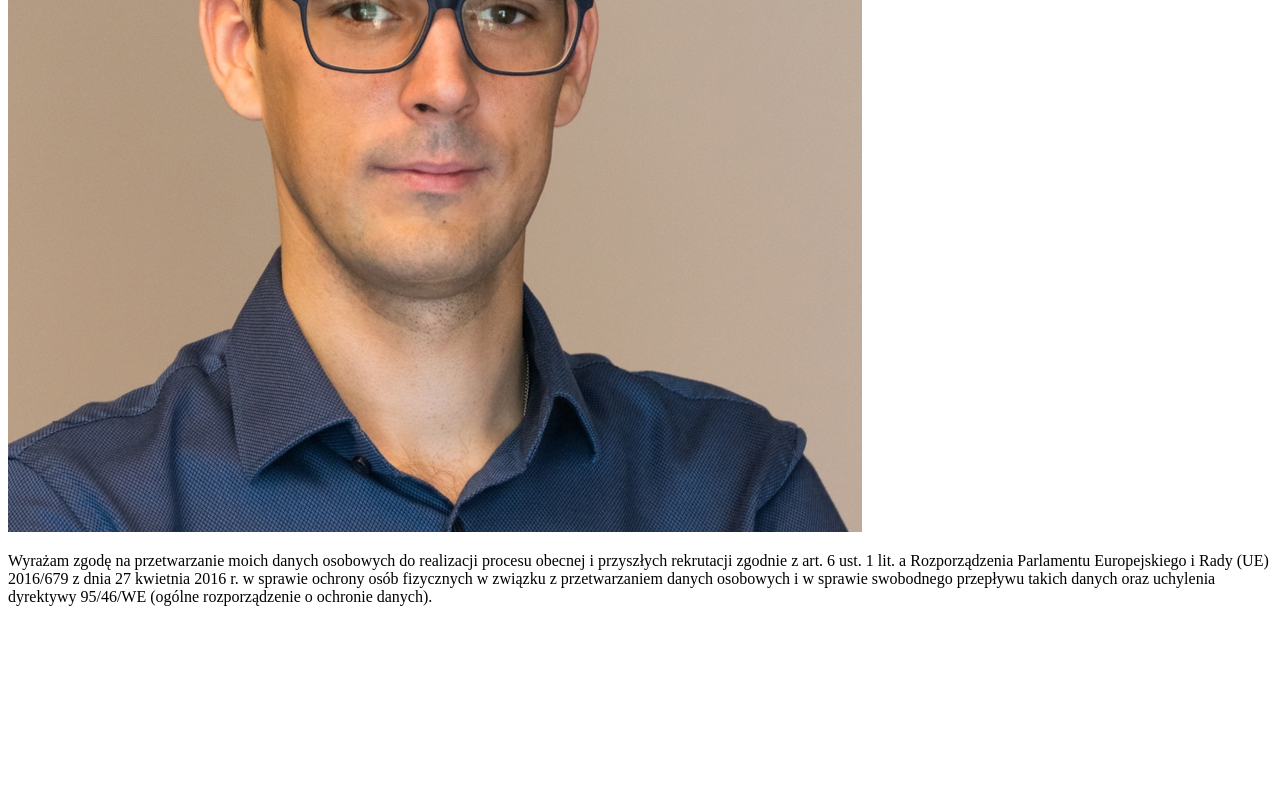
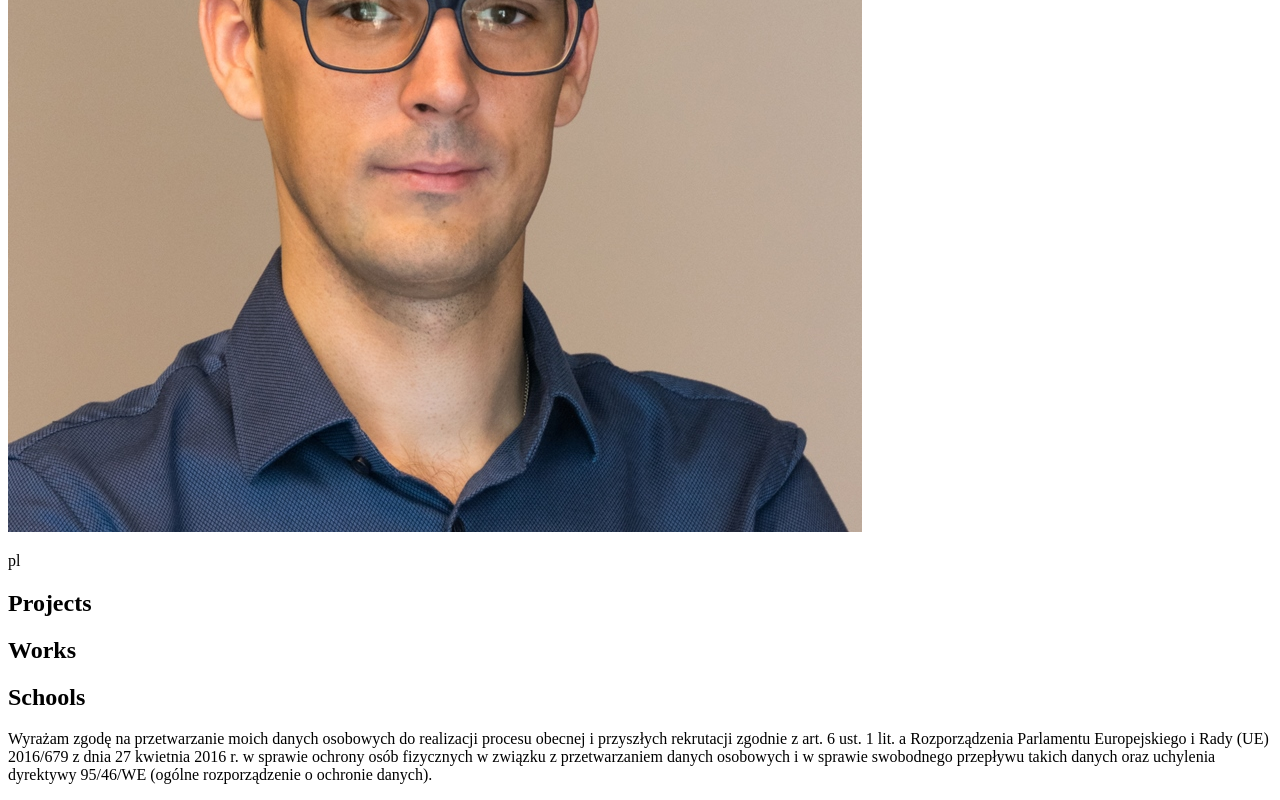
Before and after one commit to tomi5/tomasz-rysak-cv, a React (Create React App) app: page / in a window 1280 px wide. Shown: the part 618-1418 px from the top of the page. Before the commit the page ends 1240 px from the top, so only its background shows below. Built offline with nearby package versions, Linux system fonts and the light colour scheme.

Commit message:
add competences compontents, add context for choosen language

```diff
--- a/public/index.html
+++ b/public/index.html
@@ -5,7 +5,7 @@
   <meta charset="UTF-8" />
   <meta name="viewport" content="width=device-width, initial-scale=1.0">
   <meta http-equiv="X-UA-Compatible" content="ie=edge">
-  <link rel="manifest" href="%PUBLIC_URL%/manifest.json" />
+
   <title>Tomasz Rysak - front-end developer - CV</title>
 </head>
 
--- /dev/null
+++ b/src/LangContext.jsx
@@ -0,0 +1,5 @@
+import React from 'react';
+
+const LangContext = React.createContext();
+
+export default LangContext;
--- a/src/components/App/App.jsx
+++ b/src/components/App/App.jsx
@@ -2,6 +2,8 @@ import React, { useState } from 'react'
 import LangButtons from '../Buttons/LangButtons'
 import Header from '../Header/Header'
 import Footer from '../Footer/Footer'
+import Main from '../Main/Main'
+import LangContext from '../../LangContext'
 
 
 
@@ -15,12 +17,14 @@ const App = () => {
 
     return (
         <>
-            <LangButtons handleChangeLang={handleChangeLang} />
-            <div>
-                <Header lang={lang} />
-                {/* <Main /> */}
-                <Footer lang={lang} />
-            </div>
+            <LangContext.Provider value={lang}>
+                <LangButtons handleChangeLang={handleChangeLang} />
+                <div>
+                    <Header lang={lang} />
+                    <Main />
+                    <Footer lang={lang} />
+                </div>
+            </LangContext.Provider>
         </>
 
     );
--- /dev/null
+++ b/src/components/Cards/Cards.jsx
@@ -0,0 +1,16 @@
+import React from 'react';
+import LangContext from '../../LangContext'
+
+const Cards = () => {
+    return (
+        <LangContext.Consumer>
+            {(lang) => (
+
+                <p>{lang}</p>
+
+            )}
+        </LangContext.Consumer>
+    );
+}
+
+export default Cards;
--- /dev/null
+++ b/src/components/Competences/Competences.jsx
@@ -0,0 +1,18 @@
+import React from 'react';
+import Projects from './CompetencesProjects';
+import Works from './CompetencesWorks';
+import Education from './CompetencesSchools';
+// import LangContext from '../../LangContext'
+
+const Competences = () => {
+    return (
+        <div>
+            <Projects />
+            <Works />
+            <Education />
+        </div>
+
+    );
+}
+
+export default Competences;
--- /dev/null
+++ b/src/components/Competences/CompetencesProjects.jsx
@@ -0,0 +1,17 @@
+import React from 'react';
+import LangContext from '../../LangContext'
+
+const Projects = () => {
+    return (
+        <LangContext.Consumer>
+            {(lang) => (
+                <section>
+                    <h1>Projects</h1>
+                </section>
+            )}
+
+        </LangContext.Consumer>
+    );
+}
+
+export default Projects;
--- /dev/null
+++ b/src/components/Competences/CompetencesSchools.jsx
@@ -0,0 +1,18 @@
+import React from 'react';
+import LangContext from '../../LangContext'
+
+const Schools = () => {
+    return (
+        <LangContext.Consumer>
+            {(lang) => (
+                <section>
+                    <h1>Schools</h1>
+                </section>
+            )}
+
+        </LangContext.Consumer>
+
+    );
+}
+
+export default Schools;
--- /dev/null
+++ b/src/components/Competences/CompetencesWorks.jsx
@@ -0,0 +1,18 @@
+import React from 'react';
+import LangContext from '../../LangContext'
+
+
+const Works = () => {
+    return (
+        <LangContext.Consumer>
+            {(lang) => (
+                <section>
+                    <h1>Works</h1>
+                </section>
+            )}
+
+        </LangContext.Consumer>
+    );
+}
+
+export default Works;
--- a/src/components/Footer/Footer.jsx
+++ b/src/components/Footer/Footer.jsx
@@ -2,13 +2,13 @@ import React from 'react';
 
 
 
-const CLAUSE = {
-    pl: "Wyrażam zgodę na przetwarzanie moich danych osobowych do realizacji procesu obecnej i przyszłych rekrutacji zgodnie z art. 6 ust. 1 lit. a Rozporządzenia Parlamentu Europejskiego i Rady (UE) 2016/679 z dnia 27 kwietnia 2016 r. w sprawie ochrony osób fizycznych w związku z przetwarzaniem danych osobowych i w sprawie swobodnego przepływu takich danych oraz uchylenia dyrektywy 95/46/WE (ogólne rozporządzenie o ochronie danych).",
-    en: "I agree to the processing of personal data provided in this document for realising the recruitment process pursuant to the Personal Data Protection Act of 10 May 2018 (Journal of Laws 2018, item 1000) and in agreement with Regulation (EU) 2016/679 of the European Parliament and of the Council of 27 April 2016 on the protection of natural persons with regard to the processing of personal data and on the free movement of such data, and repealing Directive 95/46/EC (General Data Protection Regulation).",
-};
+const Footer = ({ lang }) => {
 
+    const CLAUSE = {
+        pl: "Wyrażam zgodę na przetwarzanie moich danych osobowych do realizacji procesu obecnej i przyszłych rekrutacji zgodnie z art. 6 ust. 1 lit. a Rozporządzenia Parlamentu Europejskiego i Rady (UE) 2016/679 z dnia 27 kwietnia 2016 r. w sprawie ochrony osób fizycznych w związku z przetwarzaniem danych osobowych i w sprawie swobodnego przepływu takich danych oraz uchylenia dyrektywy 95/46/WE (ogólne rozporządzenie o ochronie danych).",
+        en: "I agree to the processing of personal data provided in this document for realising the recruitment process pursuant to the Personal Data Protection Act of 10 May 2018 (Journal of Laws 2018, item 1000) and in agreement with Regulation (EU) 2016/679 of the European Parliament and of the Council of 27 April 2016 on the protection of natural persons with regard to the processing of personal data and on the free movement of such data, and repealing Directive 95/46/EC (General Data Protection Regulation).",
+    };
 
-const Footer = ({ lang }) => {
 
     return (
         <footer>
--- /dev/null
+++ b/src/components/Main/Main.jsx
@@ -0,0 +1,16 @@
+import React from 'react';
+import Cards from '../Cards/Cards';
+import Competences from '../Competences/Competences';
+
+
+
+const Main = () => {
+    return (
+        <>
+            <Cards />
+            <Competences />
+        </>
+    );
+}
+
+export default Main;
```
Also changed, not shown: src/components/Header/Header.jsx (+4 -3 lines), public/manifest.json (deleted).
